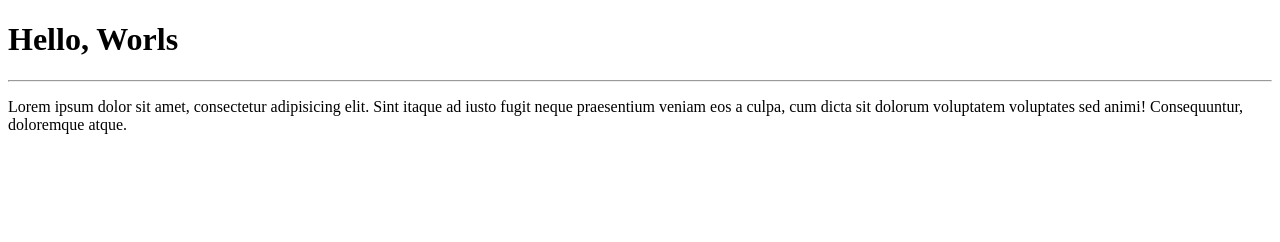
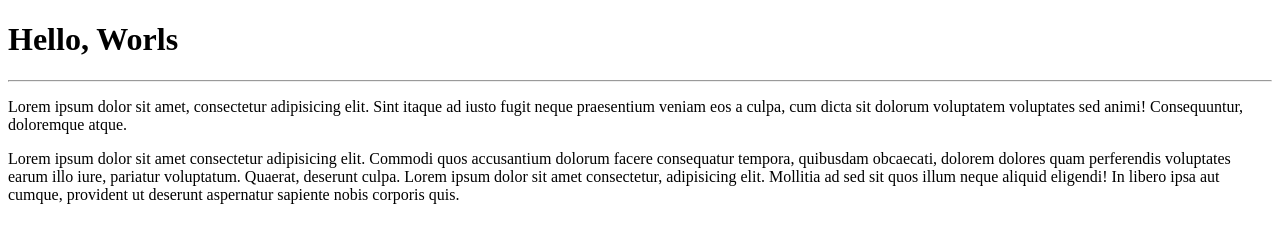
Before and after one commit to PabloHenriqueL/Hello-World, a plain HTML site: page site-exemplo/index.html in a window 1280 px wide. Drawn offline with Linux system fonts and the light colour scheme.

Commit message:
I add one new paragraph
just one new paragraph

```diff
--- a/site-exemplo/index.html
+++ b/site-exemplo/index.html
@@ -10,5 +10,9 @@
     <hr>
     <p>Lorem ipsum dolor sit amet, consectetur adipisicing elit. Sint itaque ad iusto fugit neque praesentium veniam eos a culpa, cum dicta sit dolorum voluptatem voluptates sed animi! Consequuntur, doloremque atque.</p>
 
+    <p>Lorem ipsum dolor sit amet consectetur adipisicing elit. Commodi quos accusantium dolorum facere consequatur tempora, quibusdam obcaecati, dolorem dolores quam perferendis voluptates earum illo iure, pariatur voluptatum. Quaerat, deserunt culpa.
+    Lorem ipsum dolor sit amet consectetur, adipisicing elit. Mollitia ad sed sit quos illum neque aliquid eligendi! In libero ipsa aut cumque, provident ut deserunt aspernatur sapiente nobis corporis quis.
+    </p>
+
 </body>
 </html>
```
